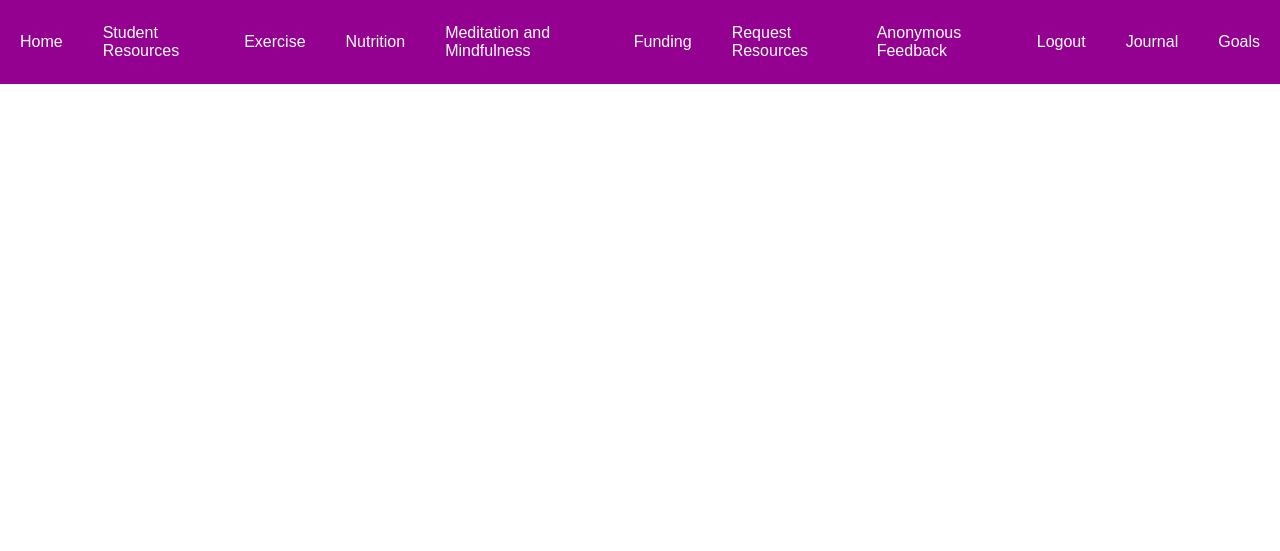
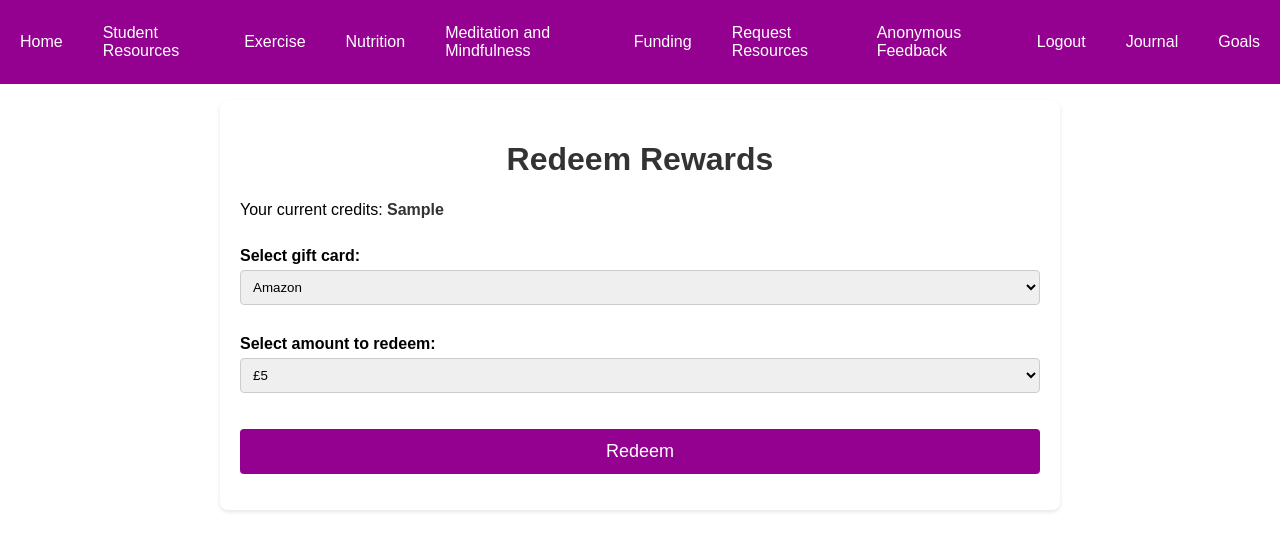
Before and after one commit to rohan057/FYP, a PHP site: page /goals-redeem.php in a window 1280 px wide. Shown: the top 551 px of the page. Run offline with PHP 8.4, Linux system fonts and the light colour scheme; the visitor is signed in with stand-in values (Sample User, id 1); tables that the repository leaves empty or names only in its code hold one stand-in row (values such as "Sample post").

Commit message:
Redeeming Rewards
I have made it so users can now redeem gift cards based on the number of credits they have and this updates the users table and tracks redemptions. I have also added styles to format the page

```diff
--- a/css/styles.css
+++ b/css/styles.css
@@ -1387,3 +1387,70 @@ button:hover {
     text-align: center;
     margin-bottom: 1rem;
 }
+
+.goals-redeem-container {
+    max-width: 800px;
+    margin: 100px auto;
+    background: white;
+    padding: 20px;
+    border-radius: 8px;
+    box-shadow: 0 2px 4px rgba(0, 0, 0, 0.1);
+}
+
+.goals-redeem-title {
+    color: #333;
+    text-align: center;
+    margin-bottom: 20px;
+}
+
+.goals-redeem-credits {
+    font-size: 16px;
+    line-height: 1.5;
+    margin-bottom: 15px;
+}
+
+.goals-redeem-message {
+    background: #e8f5e9;
+    border: 1px solid #a5d6a7;
+    color: #2e7d32;
+    padding: 10px;
+    border-radius: 4px;
+    margin: 10px 0;
+    text-align: center;
+}
+
+.goals-redeem-form {
+    display: flex;
+    flex-direction: column;
+}
+
+.goals-redeem-label {
+    font-weight: bold;
+    margin: 10px 0 5px;
+}
+
+.goals-redeem-select {
+    padding: 8px;
+    border: 1px solid #ccc;
+    border-radius: 4px;
+    margin-bottom: 20px;
+}
+
+.goals-redeem-button {
+    background: #940090;
+    color: white;
+    border: none;
+    padding: 12px;
+    border-radius: 4px;
+    cursor: pointer;
+    transition: background 0.3s;
+}
+
+.goals-redeem-button:hover {
+    background: #160032;
+}
+
+.goals-redeem-strong {
+    font-weight: bold;
+    color: #333;
+}
--- a/goals-redeem.php
+++ b/goals-redeem.php
@@ -1,5 +1,58 @@
 <?php
 session_start();
+
+$host = 'localhost';
+$dbname = 'fyp';
+$username = 'root';
+$password = '';
+
+try {
+    $pdo = new PDO("mysql:host=$host;dbname=$dbname", $username, $password);
+    $pdo->setAttribute(PDO::ATTR_ERRMODE, PDO::ERRMODE_EXCEPTION);
+} catch (PDOException $e) {
+    die("Connection failed: " . $e->getMessage());
+}
+
+if (!isset($_SESSION['user_id'])) {
+    header('Location: login.php');
+    exit;
+}
+
+$user_id = $_SESSION['user_id'];
+$user_credits = 0;
+
+$stmt = $pdo->prepare("SELECT user_credits FROM users WHERE id = ?");
+$stmt->execute([$user_id]);
+$result = $stmt->fetch(PDO::FETCH_ASSOC);
+if ($result) {
+    $user_credits = $result['user_credits'];
+}
+
+if ($_SERVER['REQUEST_METHOD'] === 'POST') {
+    $giftcard = $_POST['giftcard'];
+    $amount = (int)$_POST['amount'];
+
+    if ($amount <= $user_credits) {
+        try {
+            $pdo->beginTransaction();
+
+            $updateCredits = $pdo->prepare("UPDATE users SET user_credits = user_credits - ? WHERE id = ?");
+            $updateCredits->execute([$amount, $user_id]);
+
+            $insertRedemption = $pdo->prepare("INSERT INTO credit_redemptions (user_id, redemption_amount, giftcard_type, redemption_date) VALUES (?, ?, ?, NOW())");
+            $insertRedemption->execute([$user_id, $amount, $giftcard]);
+
+            $pdo->commit();
+            $message = "Successfully redeemed a $giftcard gift card for £" . ($amount / 100) . "!";
+            $user_credits -= $amount;
+        } catch (Exception $e) {
+            $pdo->rollBack();
+            $message = "Redemption failed: " . $e->getMessage();
+        }
+    } else {
+        $message = "You do not have enough credits to redeem this amount.";
+    }
+}
 ?>
 
 <!DOCTYPE html>
@@ -21,7 +74,6 @@ session_start();
             <li><a href="funding.php">Funding</a></li>
             <li><a href="questionnaire.php">Request Resources</a></li>
             <li><a href="anonymous-feedback.php">Anonymous Feedback</a></li>
-
             <?php if (isset($_SESSION['user_id'])): ?>
                 <li><a href="logout.php">Logout</a></li>
                 <li><a href="journal.php">Journal</a></li>
@@ -31,5 +83,34 @@ session_start();
             <?php endif; ?>
         </ul>
     </nav>
+
+    <div class="goals-redeem-container">
+    <h1 class="goals-redeem-title">Redeem Rewards</h1>
+    <p class="goals-redeem-credits">Your current credits: <strong class="goals-redeem-strong"><?= $user_credits ?></strong></p>
+
+    <?php if (isset($message)): ?>
+        <p class="goals-redeem-message"><?= $message ?></p>
+    <?php endif; ?>
+
+    <form method="POST" class="goals-redeem-form">
+        <label for="giftcard" class="goals-redeem-label">Select gift card:</label>
+        <select name="giftcard" id="giftcard" class="goals-redeem-select" required>
+            <option value="Amazon">Amazon</option>
+            <option value="Google Play">Google Play</option>
+            <option value="Spotify">Spotify</option>
+        </select>
+
+        <label for="amount" class="goals-redeem-label">Select amount to redeem:</label>
+        <select name="amount" id="amount" class="goals-redeem-select" required>
+            <option value="500">£5</option>
+            <option value="1000">£10</option>
+            <option value="2500">£25</option>
+            <option value="5000">£50</option>
+            <option value="10000">£100</option>
+        </select>
+
+        <button type="submit" class="goals-redeem-button">Redeem</button>
+    </form>
+</div>
 </body>
 </html>
```
